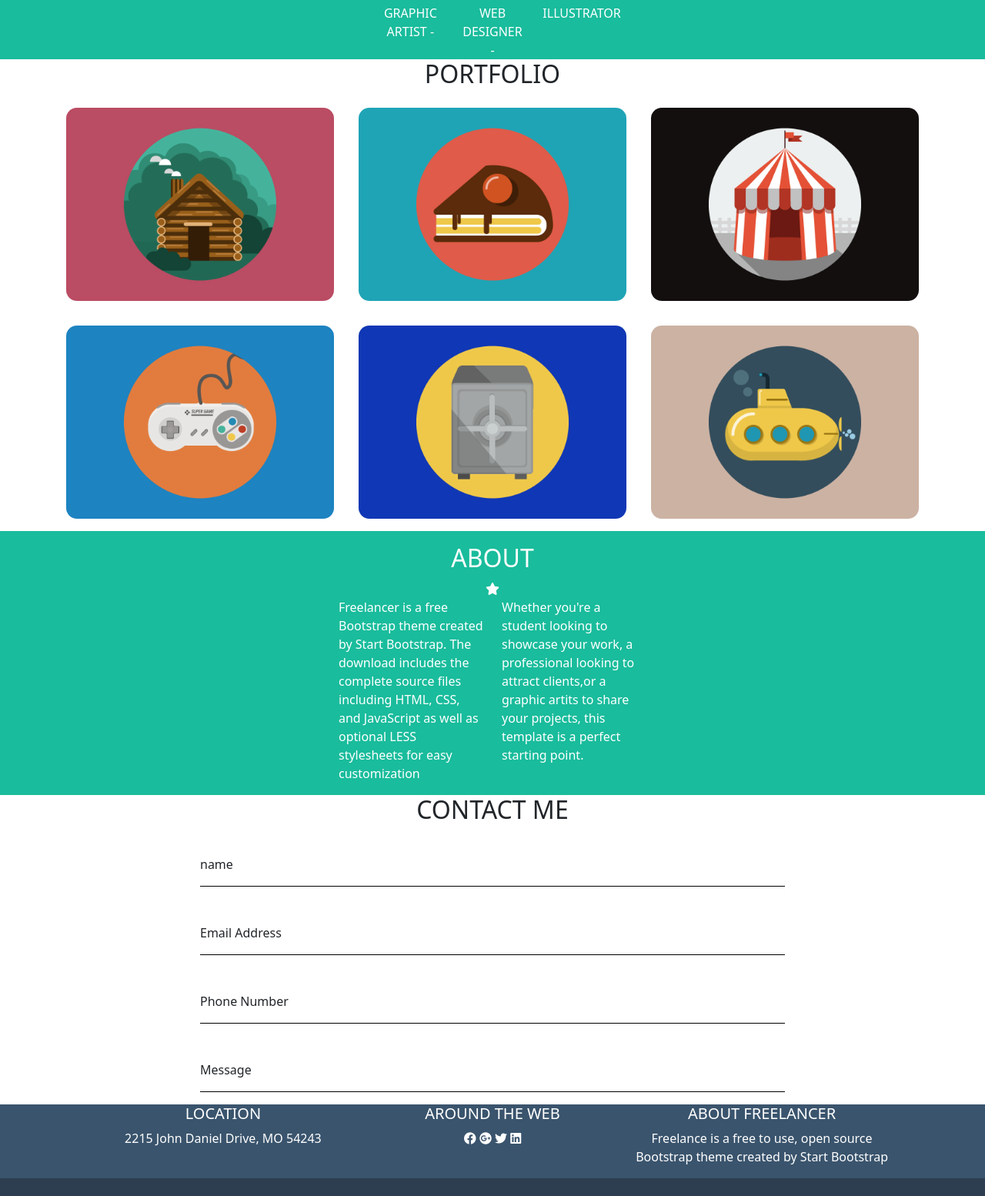
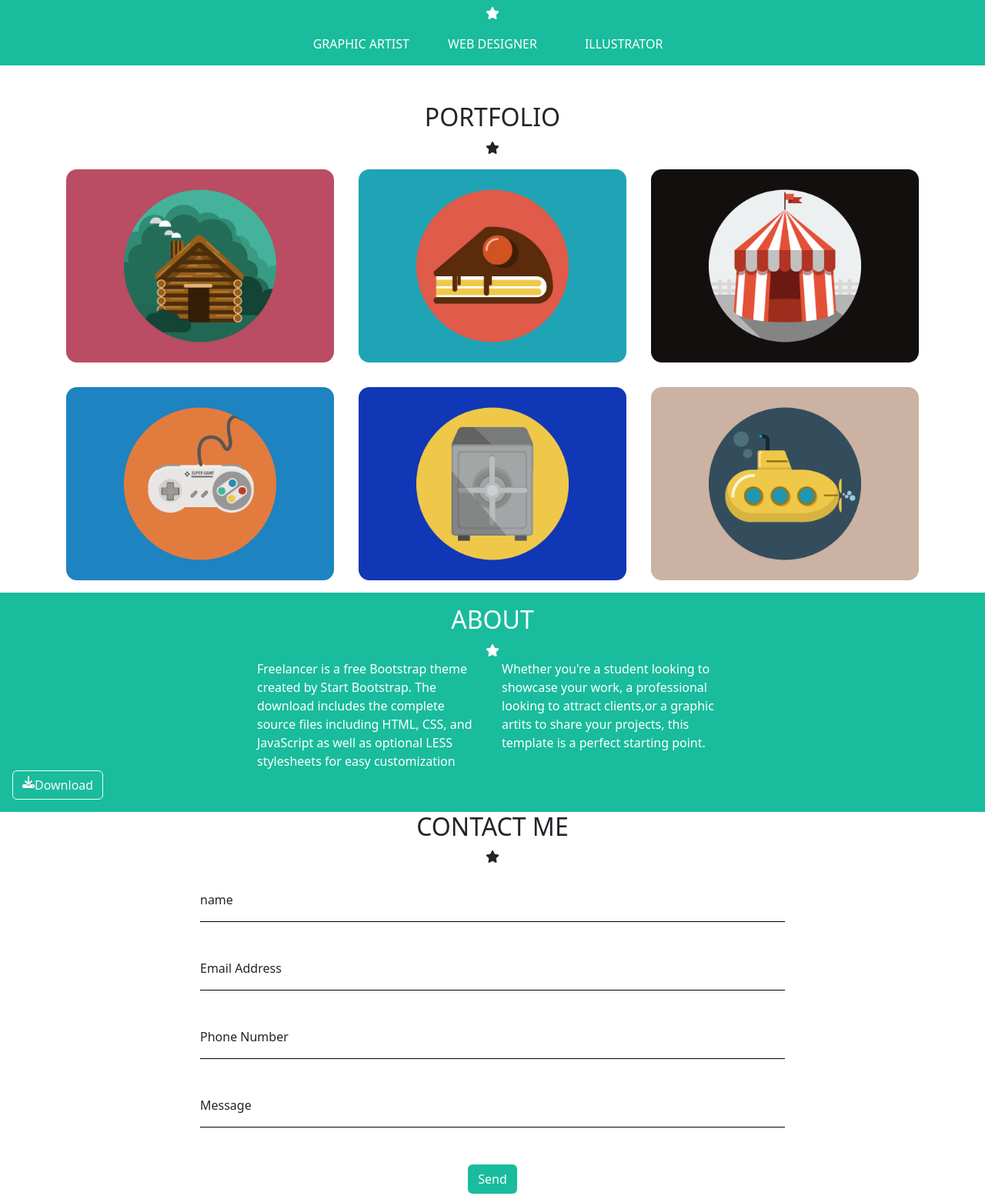
Before and after one commit to Masterkudi/html-css-bootstrap-freelancer, a plain HTML site: page index.html in a window 1280 px wide. Shown: the part 373-1927 px from the top of the page at 77% size. Drawn offline with nearby package versions, Linux system fonts and the light colour scheme.

Commit message:
bozza 3 - correzione in classe

```diff
--- a/assets/css/style.css
+++ b/assets/css/style.css
@@ -27,23 +27,31 @@
     padding: 1rem;
     border-radius: 30px;
 }
+.container.second.text-center .col-4 {
+    padding-top: 3rem;
+    text-align: center;
+}
+
+.container-fluid.first .row.justify-content-center {
+    padding: 1rem 8rem;
+}
 .container-fluid.third {
     padding: 1rem;
     background-color: #19BC9C;
     color: #ffffff;
     max-height: 500px;
 }
+.container-fluid.third.text-center.button {
+    margin: 1rem;
+    text-align: center;
+}
 
 .container-fluid.fifth.justify-content-center {
     display: flex;
-    justify-content: space-between;
+    align-items: center;
     background-color: #3A546D;
     color: #ffffff;
-}
-
-
-.row > .col-4 {
-    padding: 0;
+    min-height: 12rem;
 }
 
 .col-8.text-start {
@@ -52,11 +60,22 @@
     padding: 1rem 0rem;
 }
 
+.btn-custom {
+    margin: 2rem;
+    background-color: #19BC9C;
+    color: #ffffff;
+}
+
+.btn-outline-light {
+    display: flex;
+    justify-content: center;
+}
+
 .container-fluid.footer {
     display: flex;
     align-items: center;
     justify-content: center;
-    height: 100px;
+    height: 6rem;
     background-color: #2C3E50;
     color: #ffffff;
 }
--- a/index.html
+++ b/index.html
@@ -43,15 +43,21 @@
             <div class="container-fluid first text-center">
                 <img src="assets/img/avatar.svg" alt="">
                 <h1>START BOOTSTRAP</h1>
+                <i class="fa-solid fa-star"></i>
                 <div class="row justify-content-center">
-                    <div class="col-1">GRAPHIC ARTIST -</div>
-                    <div class="col-1">WEB DESIGNER -</div>
-                    <div class="col-1">ILLUSTRATOR</div>
+                    <div class="col-2">GRAPHIC ARTIST</div>
+                    <div class="col-2">WEB DESIGNER</div>
+                    <div class="col-2">ILLUSTRATOR</div>
                 </div>
             </div>
         </section>
-        <div class="container second text-center ">
-            <h2>PORTFOLIO</h2>
+        <div class="container second text-center">
+            <div class="row justify-content-center">
+                <div class="col-4 text-center">
+                    <h2>PORTFOLIO</h2>
+                    <i class="fa-solid fa-star"></i>
+                </div>
+            </div>
             <div class="row">
                 <div class="col-lg-4 col-md-6">
                     <img src="assets/img/cabin.png" alt="">
@@ -74,47 +80,55 @@
             </div>
         </div>
         <div class="container-fluid third text-center">
-            <h2>ABOUT</h2>
             <div class="row justify-content-center">
-                <div class="col-1 text-center">
+                <div class="col-4 text-center">
+                    <h2>ABOUT</h2>
                     <i class="fa-solid fa-star"></i>
                 </div>
             </div>
             <div class="row justify-content-center">
-                <div class="col-2 text-start">Freelancer is a free Bootstrap theme created by Start Bootstrap. The download includes the complete source files including HTML, CSS, and JavaScript as well as optional LESS stylesheets for easy customization</div>
-                <div class="col-2 text-start">Whether you're a student looking to showcase your work, a professional looking to attract clients,or a graphic artits to share your projects, this template is a perfect starting point.</div>
+                <div class="col-lg-3 col-md-6 col-sm-8 text-start">Freelancer is a free Bootstrap theme created by Start Bootstrap. The download includes the complete source files including HTML, CSS, and JavaScript as well as optional LESS stylesheets for easy customization</div>
+                <div class="col-lg-3 col-md-6 col-sm-8 text-start">Whether you're a student looking to showcase your work, a professional looking to attract clients,or a graphic artits to share your projects, this template is a perfect starting point.</div>
             </div>
-            <!-- button -->
+            <div class="row justify-content-center"></div>
+            <div class="col-1 text-center">
+                <button type="button" class="btn btn-outline-light"><i class="fa-solid fa-download"></i> Download</button>
+            </div>
         </div>
         <div class="container fourth text-center">
-            <h2>CONTACT ME</h2>
-            <!-- icona -->
+            <div class="row justify-content-center">
+                <div class="col-6 text-center">
+                    <h2>CONTACT ME</h2>
+                    <i class="fa-solid fa-star"></i>
+                </div>
+            </div>
             <div class="row justify-content-center">
                 <div class="col-8 text-start">name</div>
                 <div class="col-8 text-start">Email Address</div>
                 <div class="col-8 text-start">Phone Number</div>
                 <div class="col-8 text-start">Message</div>
             </div>
-            <!-- button -->
+            <button type="button" class="btn btn-custom">Send</button>
+
         </div>
         <div class="container-fluid fifth justify-content-center">
             <div class="row text-center">
-                <div class="col-4 text-center">
+                <div class="col-lg-4 col-md-6 text-center">
                     <h5>LOCATION</h5>
                     <p>2215 John Daniel Drive, MO 54243</p>
                 </div>
-                <div class="col-4 text-center">
+                <div class="col-lg-4 col-md-6 text-center">
                     <h5>AROUND THE WEB</h5>
                     <i class="fa-brands fa-facebook"></i>
                     <i class="fa-brands fa-google-plus"></i>
                     <i class="fa-brands fa-twitter"></i>
                     <i class="fa-brands fa-linkedin"></i>
                 </div>
-                <div class="col-4 text-center">
+                <div class="col-lg-4 col-md-6 text-center">
                     <h5>ABOUT FREELANCER</h5>
                     <p>Freelance is a free to use, open source Bootstrap theme created by Start Bootstrap</p>
                 </div>
-        </div>
+            </div>
     </main>
     <div class="container-fluid footer">
         <p>Copyright © Your Website 2019</p>
```
